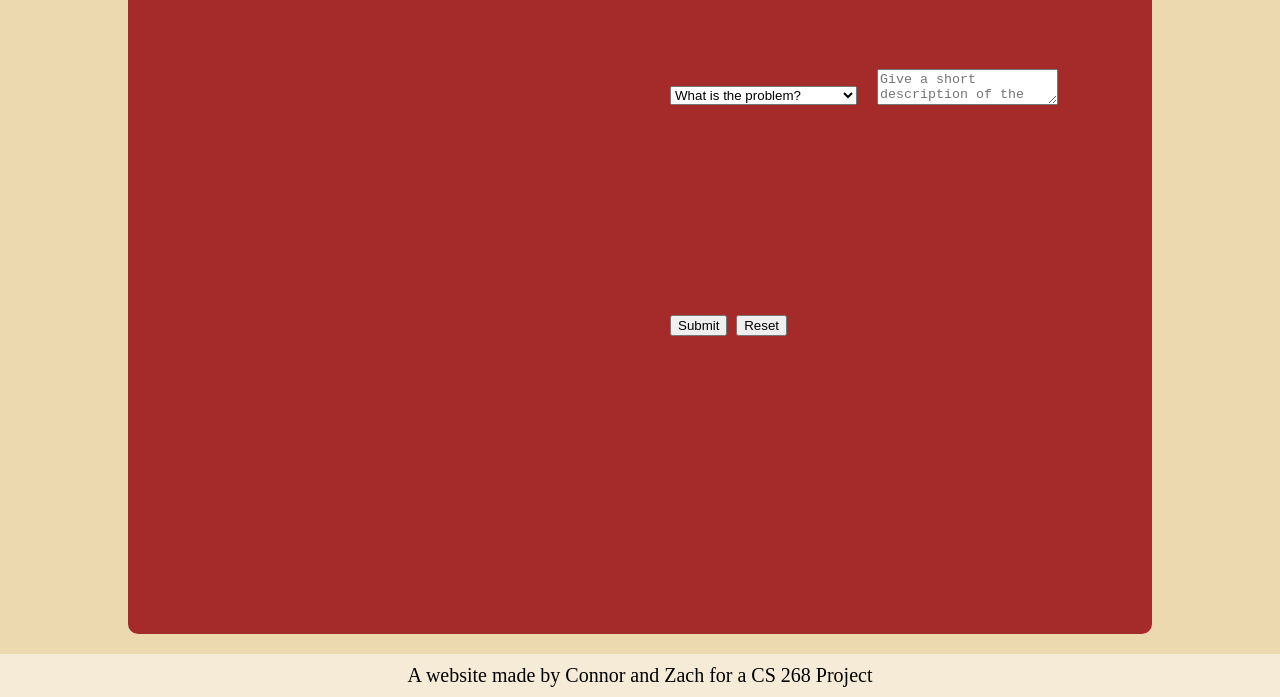
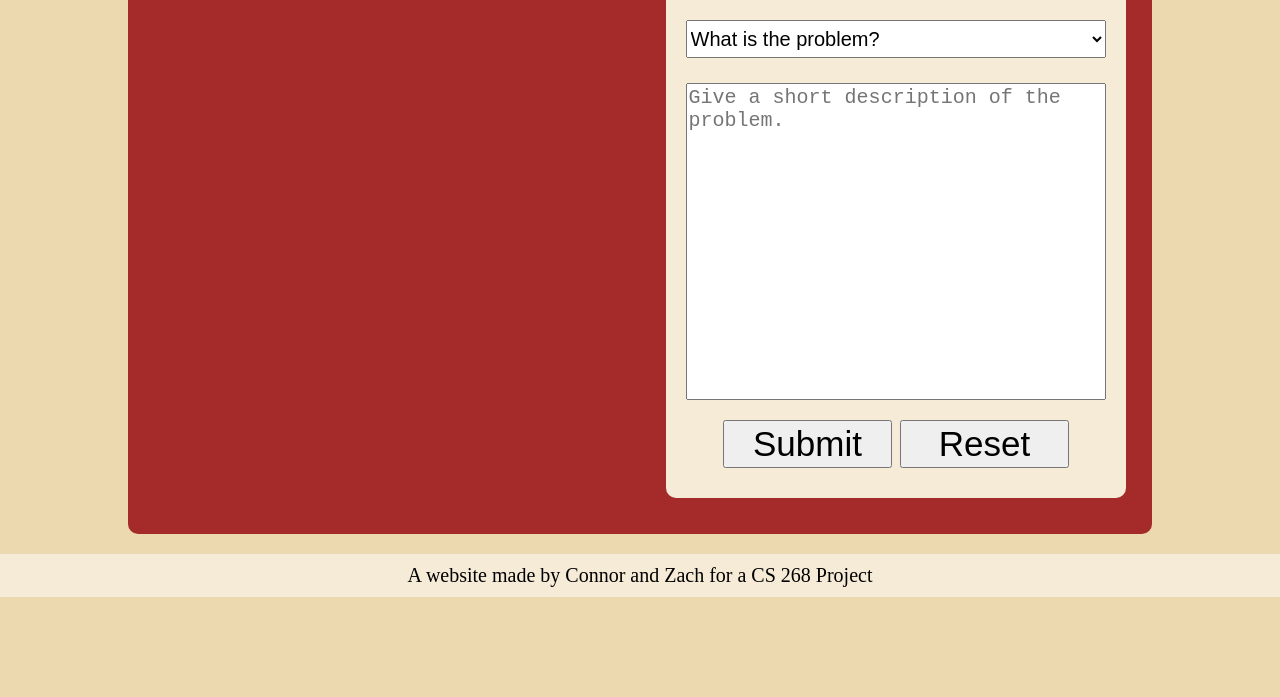
Before and after one commit to kamrowcj0380/CS-268---Noodles-Website, a plain HTML site: page contact_us.html in a window 1280 px wide. Shown: the part 287-984 px from the top of the page. After the commit the page ends 884 px from the top, so only its background shows below. Drawn offline with Linux system fonts and the light colour scheme.

Commit message:
Final style for submission one, complete remodel

```diff
--- a/css/contact_us_style.css
+++ b/css/contact_us_style.css
@@ -1,3 +1,7 @@
+* {
+	box-sizing: border-box;
+}
+
 #content {
 	color:white;
 	background-color: #A52A2A;
@@ -5,30 +9,53 @@
 	grid-template-columns: 1fr 1fr;
 	margin-top:20px;
 	border-radius: 10px;
-}
-
-#content > * {
-	margin:0;
-	padding:20px;
+	padding:0;
 }
 
 h1 {
 	padding: 0px;
+	margin: 0px;
 }
 
-#description {
+#description, form {
+	width:90%;
+	height:90%;
+	margin:auto;
 }
 
 form {
+	padding:20px;
 	color:black;
-	display:flex;
-	flex-wrap: wrap;
 	font-size:35px;
 	border-radius: 10px;
+	background-color:#f5ebd7;
+
+	display:grid;
+	grid-template-rows: 1fr 1fr 1fr 5fr 1fr;
 }
 
 form > * {
-	padding: 10px;
+	width: 100%;
+	height:100%;
+	text-align:center;
+	padding: 10px 0;
+}
+
+form > div > * {
+	width:100%;
+	height:80%;
+	font-size: 20px;
+}
+
+#explaination {
+	height:100%;
+	resize: none;
+}
+
+.form_button {
+	width:40%;
+	height:100%;
+	font-size: 1em;
 }
 
 @media (max-width: 700px) {
```
